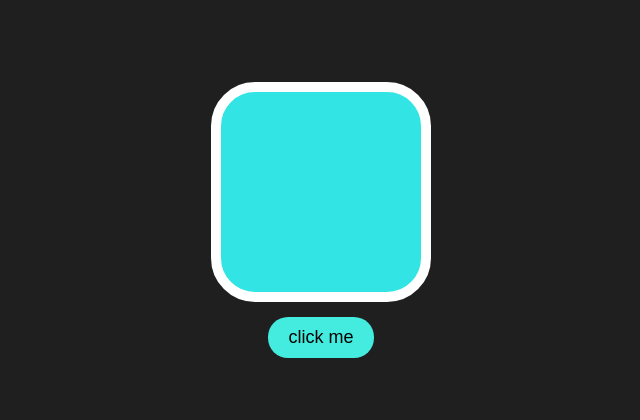
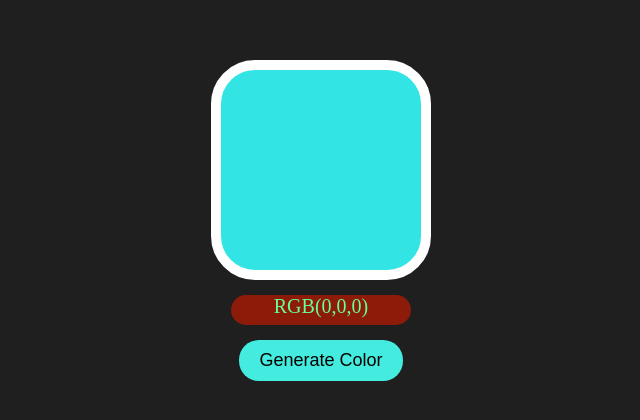
Before and after one commit to Ankit-yadav12/projects, a website: page background Changer/index.html in a window 1280 px wide. Shown: the part 180-600 px from the top of the page, without its empty margins (319-959 px from the left). Drawn offline with Linux system fonts and the light colour scheme.

Commit message:
completed the project on random color generator

```diff
--- a/background Changer/index.html
+++ b/background Changer/index.html
@@ -7,12 +7,12 @@
     <link rel="stylesheet" href="style.css">
 </head>
 <body>
-    <div id="box">
+    <div id="box"></div>
+    <div id="colorCode">RGB(0,0,0)</div>
 
-    </div>
 
     <button class="btn">
-        click me
+        Generate Color
     </button>
 
     <script src="script.js"></script>
```
